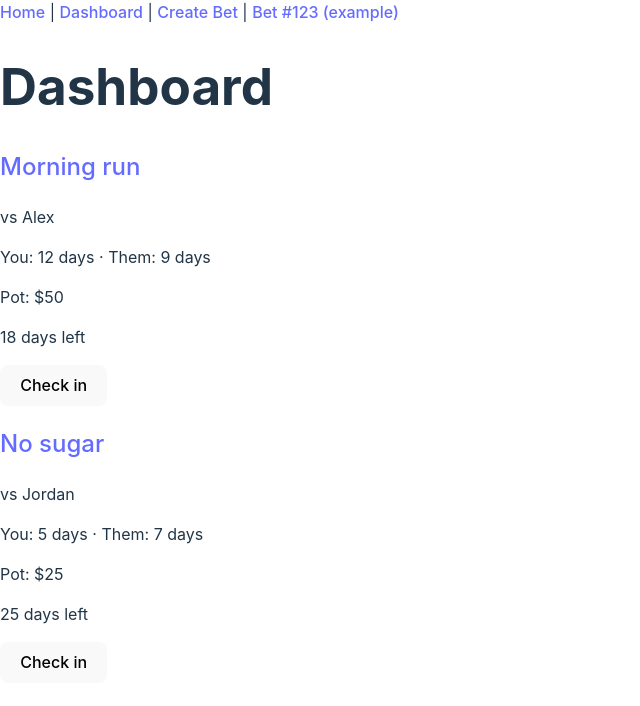
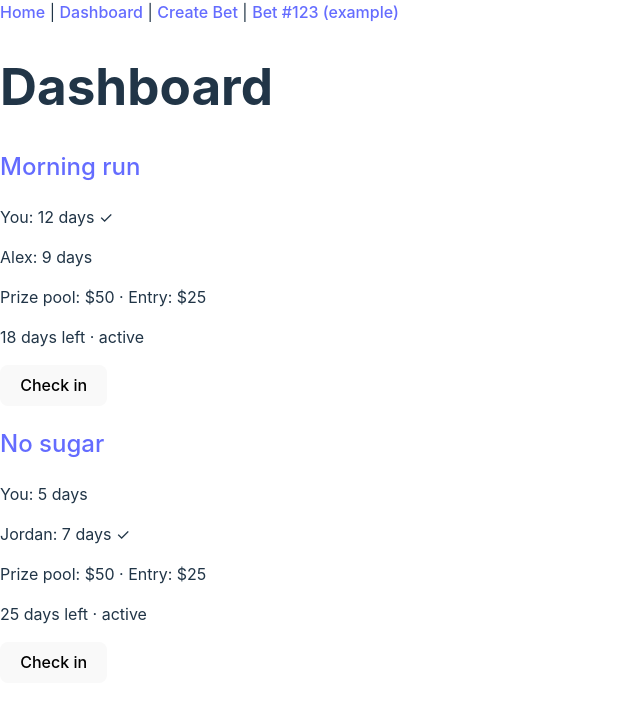
Before and after one commit to noyizthehawk/WagerWill, a React (Vite) app in the folder frontend/: page /dashboard in a window 1280 px wide. Shown: the top 706 px of the page, without its empty margins (0-640 px from the left). Built offline with nearby package versions, Linux system fonts and the light colour scheme.

Commit message:
concept change

```diff
--- a/frontend/src/components/BetCard.tsx
+++ b/frontend/src/components/BetCard.tsx
@@ -1,16 +1,17 @@
 import { Link } from 'react-router-dom'
-import { Bet } from '../types/betCard'
+import { Challenge } from '../types/betCard'
 
-export default function BetCard({ bet }: { bet: Bet }) {
+export default function BetCard({ bet }: { bet: Challenge }) {
   return (
     <div>
       <h2>
         <Link to={`/bet/${bet.id}`}>{bet.habitName}</Link>
       </h2>
-      <p>vs {bet.opponentName}</p>
-      <p>You: {bet.yourStreak} days · Them: {bet.theirStreak} days</p>
-      <p>Pot: ${bet.potAmount}</p>
-      <p>{bet.daysRemaining} days left</p>
+      {bet.players.map((p) => (
+        <p key={p.id}>{p.name}: {p.streak} days {p.checkedInToday ? '✓' : ''}</p>
+      ))}
+      <p>Prize pool: ${bet.prizePool} · Entry: ${bet.entryFee}</p>
+      <p>{bet.daysRemaining} days left · {bet.status}</p>
       <button onClick={() => console.log("Button clicked!")}>Check in</button>
     </div>
   )
--- a/frontend/src/pages/DashboardPage.tsx
+++ b/frontend/src/pages/DashboardPage.tsx
@@ -1,24 +1,32 @@
-import { Bet } from '../types/betCard'
+import { Challenge } from '../types/betCard'
 import BetCard from '../components/BetCard'
 
-const bets: Bet[] = [
+const bets: Challenge[] = [
   {
     id: '1',
     habitName: 'Morning run',
-    opponentName: 'Alex',
-    yourStreak: 12,
-    theirStreak: 9,
-    potAmount: 50,
+    duration: 30,
+    entryFee: 25,
+    prizePool: 50,
     daysRemaining: 18,
+    status: 'active',
+    players: [
+      { id: 'u1', name: 'You', streak: 12, checkedInToday: true },
+      { id: 'u2', name: 'Alex', streak: 9, checkedInToday: false },
+    ],
   },
   {
     id: '2',
     habitName: 'No sugar',
-    opponentName: 'Jordan',
-    yourStreak: 5,
-    theirStreak: 7,
-    potAmount: 25,
+    duration: 30,
+    entryFee: 25,
+    prizePool: 50,
     daysRemaining: 25,
+    status: 'active',
+    players: [
+      { id: 'u1', name: 'You', streak: 5, checkedInToday: false },
+      { id: 'u3', name: 'Jordan', streak: 7, checkedInToday: true },
+    ],
   },
 ]
 
```
Also changed, not shown: frontend/src/types/betCard.ts (+17 -9 lines).
